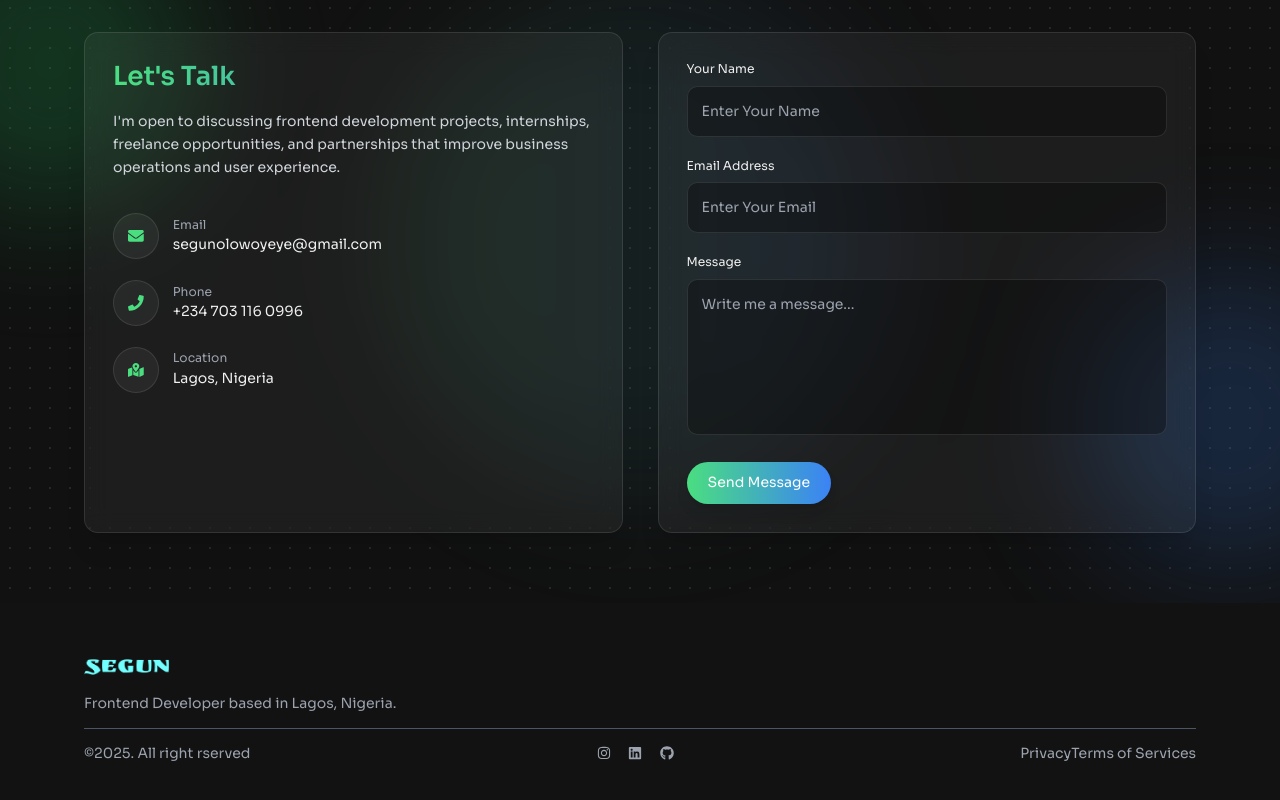
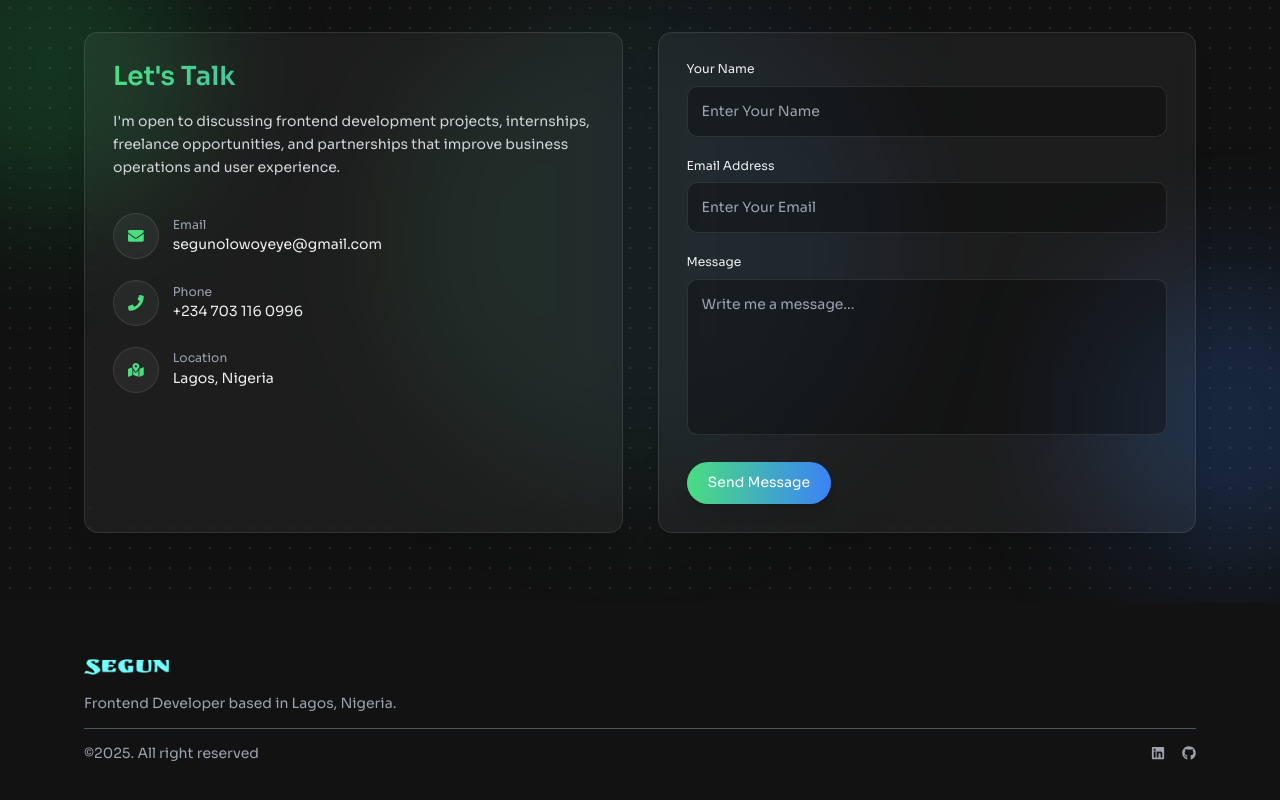
Before and after one commit to Segzyp1000/portfolionew, a React (Vite) app: page / in a window 1280 px wide. Shown: the part 2207-3007 px from the top of the page. Built offline with nearby package versions, Linux system fonts and the light colour scheme.

Commit message:
remove the contract i dont have

```diff
--- a/src/components/Footer.jsx
+++ b/src/components/Footer.jsx
@@ -1,5 +1,5 @@
 import React from "react";
-import { FaGithub, FaInstagram, FaLinkedin } from "react-icons/fa";
+import { FaGithub, FaLinkedin } from "react-icons/fa";
 import segun2 from "../assets/SEGUN.png";
 
 function Footer() {
@@ -18,15 +18,10 @@ function Footer() {
 
           <div className="border-t border-gray-600 pt-4 flex flex-col md:flex-row justify-between mx-auto items-center">
             <p className="text-gray-400">
-              &copy;{new Date().getFullYear()}. All right rserved
+              &copy;{new Date().getFullYear()}. All right reserved
             </p>
             <div className="flex space-x-5 my-4 md:my-0">
-              <a
-                href="https://www.instagram.com/segzyp1000/"
-                className="text-gray-400 hover:text-white"
-              >
-                <FaInstagram />
-              </a>
+
               <a
                 href="https://www.linkedin.com/in/segun-olowoyeye-04909b76/"
                 className="text-gray-400 hover:text-white"
@@ -40,14 +35,7 @@ function Footer() {
                 <FaGithub />
               </a>
             </div>
-            <div>
-              <a href="#" className="text-gray-400 hover:text-white">
-                Privacy
-              </a>
-              <a href="#" className="text-gray-400 hover:text-white">
-                Terms of Services
-              </a>
-            </div>
+
           </div>
         </div>
       </footer>
```
